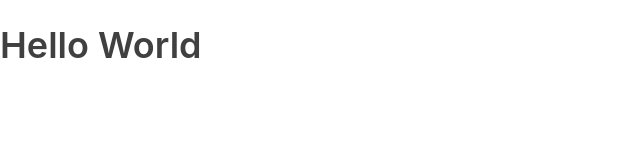
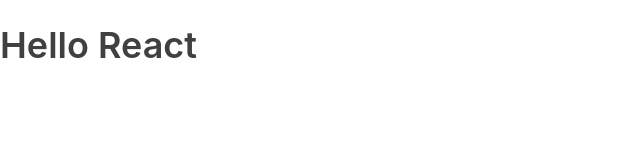
Before and after one commit to marshall159/react-form, a React (Create React App) app: page / in a window 1280 px wide. Shown: the top 160 px of the page, without its empty margins (0-640 px from the left). Built offline with nearby package versions, Linux system fonts and the light colour scheme.

Commit message:
refactor: extract App component into a file

```diff
--- /dev/null
+++ b/src/App.js
@@ -0,0 +1,13 @@
+import React, { Component } from 'react';
+
+class App extends Component {
+    render() {
+        return(
+            <div className="App">
+                <h1>Hello React</h1>
+            </div>
+        )
+    }
+}
+
+export default App;
--- a/src/index.js
+++ b/src/index.js
@@ -1,18 +1,8 @@
 import React, { Component } from 'react';
 import ReactDOM from 'react-dom';
 import './index.css';
-// import App from './App';
+import App from './App';
 import * as serviceWorker from './serviceWorker';
-
-class App extends Component {
-    render() {
-        return(
-            <div>
-                <h1>Hello World</h1>
-            </div>
-        )
-    }
-}
 
 
 ReactDOM.render(<App />, document.getElementById('root'));
```
